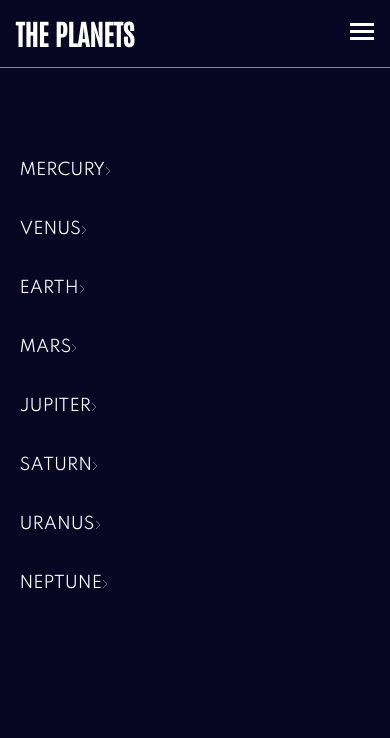
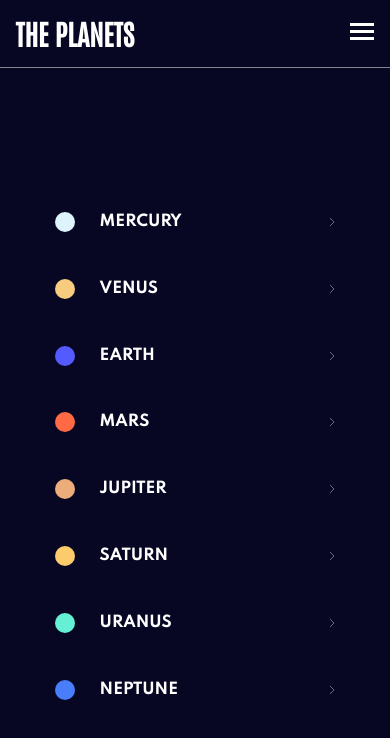
Before and after one commit to ylanaportela/planet-fact-site, a Next.js app: page / in a window 390 px wide. Shown: the top 738 px of the page. Built offline with nearby package versions, Linux system fonts and the light colour scheme.

Commit message:
Add features of mobile menu

```diff
--- a/components/Header/Header.jsx
+++ b/components/Header/Header.jsx
@@ -1,6 +1,7 @@
 import header from './header.module.scss'
 import Link from 'next/link'
 import Datas from '../../data.json'
+import Icon from '../Icon'
 
 
 export default function Header() {
@@ -21,9 +22,12 @@ export default function Header() {
                         return (
                             <li key={data.name} className={header.card}>
 
+                                <Icon name={`${header.oval} ${data.name.toLowerCase()}`} />
+
                                 <Link href={`/${data.name}`}>
                                     <a className={header.link}>{data.name.toUpperCase()}</a>
                                 </Link>
+
                                 <img src='/assets/icon-chevron.svg'/>
                             </li>
                         )
--- a/components/Header/header.module.scss
+++ b/components/Header/header.module.scss
@@ -13,10 +13,6 @@
     width: 100%;
     border-bottom: 1px solid #FFFFFF80;
 }
-
-// .title{
-
-// }
 
 .title h1{
     color: #fff;
@@ -40,16 +36,38 @@
 .list{
     height: 80%;
     width: 100%;
-
+    padding: 10%;
+    list-style: none;
+    display: flex;
+    flex-direction: column;
+    justify-content: space-between;
 }
 
 .card{
+    width: 100%;
     height: 10%;
-    list-style: none;
+    display: flex;
+    align-items: center;
+    justify-content: space-between;
+}
+
+.card > *{
+    height: min-content;
+}
+
+.oval{
+    margin-right: 25px;
+}
+
+.mercury{
+    fill: red;
 }
 
 .link{
+    margin-right: auto;
+    font-size: 15px;
+    font-weight: bold;
     color: #fff;
+    font-family: style.$font-Spartan;
     text-decoration: none;
-    font-family: style.$font-Spartan;
 }
--- /dev/null
+++ b/components/Icon.jsx
@@ -0,0 +1,7 @@
+export default function Icon(props){
+    return(
+        <svg className={props.name} width="20" height="20" viewBox="0 0 20 20" fill="currentColor" xmlns="http://www.w3.org/2000/svg">
+            <circle cx="10" cy="10" r="10"/>
+        </svg>
+    )
+}
--- a/styles/globals.scss
+++ b/styles/globals.scss
@@ -1,3 +1,5 @@
+@use './style.scss' as style;
+
 *{
   margin: 0;
   padding: 0;
@@ -13,3 +15,35 @@ body{
 main{
   height: 100vh;
 }
+
+.mercury{
+  fill: style.$icon-Mercury;
+}
+
+.venus{
+  fill: style.$icon-Venus;
+}
+
+.earth{
+  fill: style.$icon-Earth;
+}
+
+.mars{
+  fill: style.$icon-Mars;
+}
+
+.jupiter{
+  fill: style.$icon-Jupiter;
+}
+
+.saturn{
+  fill: style.$icon-Saturn;
+}
+
+.uranus{
+  fill: style.$icon-Uranus;
+}
+
+.neptune{
+  fill: style.$icon-Neptune;
+}
--- a/styles/style.scss
+++ b/styles/style.scss
@@ -11,3 +11,12 @@ $purple: #6f2ed6;
 $yellow: #EDA249;
 $red: #D14C32;
 $red-live: #D83A34;
+
+$icon-Mercury: #DEF4FC;
+$icon-Venus: #F7CC7F;
+$icon-Earth: #545BFE;
+$icon-Mars: #FF6A45;
+$icon-Jupiter: #ECAD7A;
+$icon-Saturn: #FCCB6B;
+$icon-Uranus: #65F0D5;
+$icon-Neptune: #497EFA;
```
